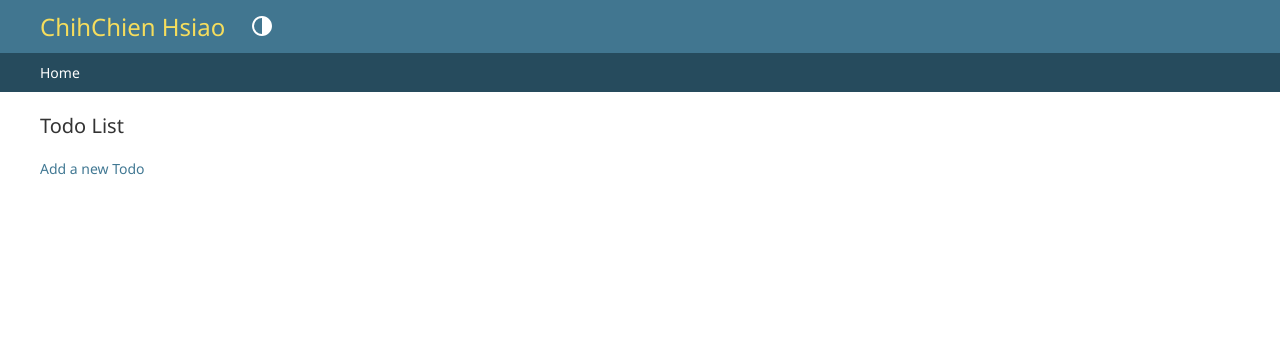
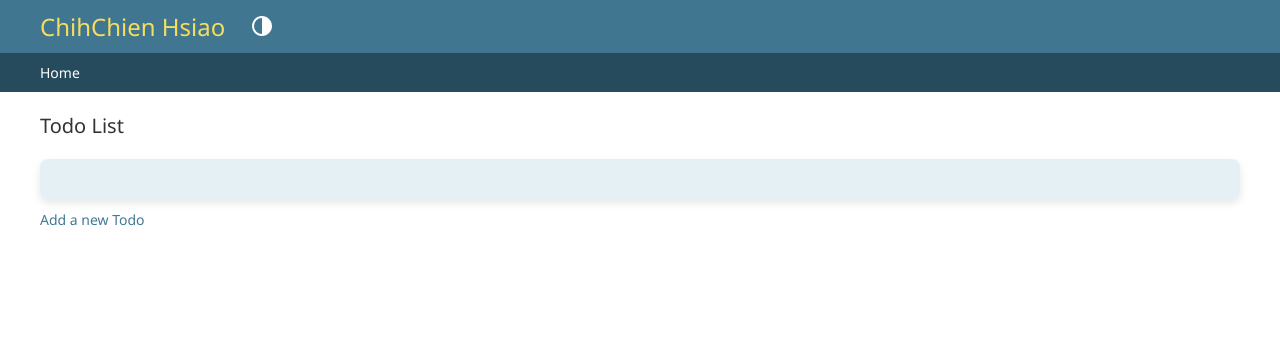
Before and after one commit to daniel13520cs/ResourceLearningWeb, a Django app: page /todos/ in a window 1280 px wide. Shown: the top 352 px of the page. Run offline with Django 5.2, Linux system fonts and the light colour scheme; data that the repository does not hold is empty.

Commit message:
update styles

```diff
--- a/playground/todos/static/todos/style.css
+++ b/playground/todos/static/todos/style.css
@@ -1,12 +1,17 @@
-li a {
-    color: red;
-}
-
 body {
     /* background: white url("images/todoBackground.jpg") no-repeat; */
     background-size: autdo
 }
 
-a {
-    color: red
+ul {
+    background-color: #dcebf1be; /* Change to your desired color */
+    border-radius: 8px; /* Rounded corners */
+    box-shadow: 0 4px 8px rgba(0, 0, 0, 0.1); /* Subtle shadow */
+    padding: 20px; /* Inner padding */
+    list-style-type: none; /* Removes bullet points */
 }
+
+li {
+    padding: 15px; /* Spacing within each item */
+    border-bottom: 1px solid #e0e0e0; /* Divider between items */
+}
--- a/playground/todos/templates/todos/list_todos.html
+++ b/playground/todos/templates/todos/list_todos.html
@@ -19,7 +19,7 @@
                 <li>
                     <strong>{{ todo.title }}</strong><br>
                     <p>Description: {{ todo.description }}</p>
-                    <em>Created at: {{ todo.created_at }}</em>
+                    <p>Created at: {{ todo.created_at }}</p>
                     <a href="{% url 'delete_todo' todo.id %}">Delete</a>
                 </li>
             {% endfor %}
```
